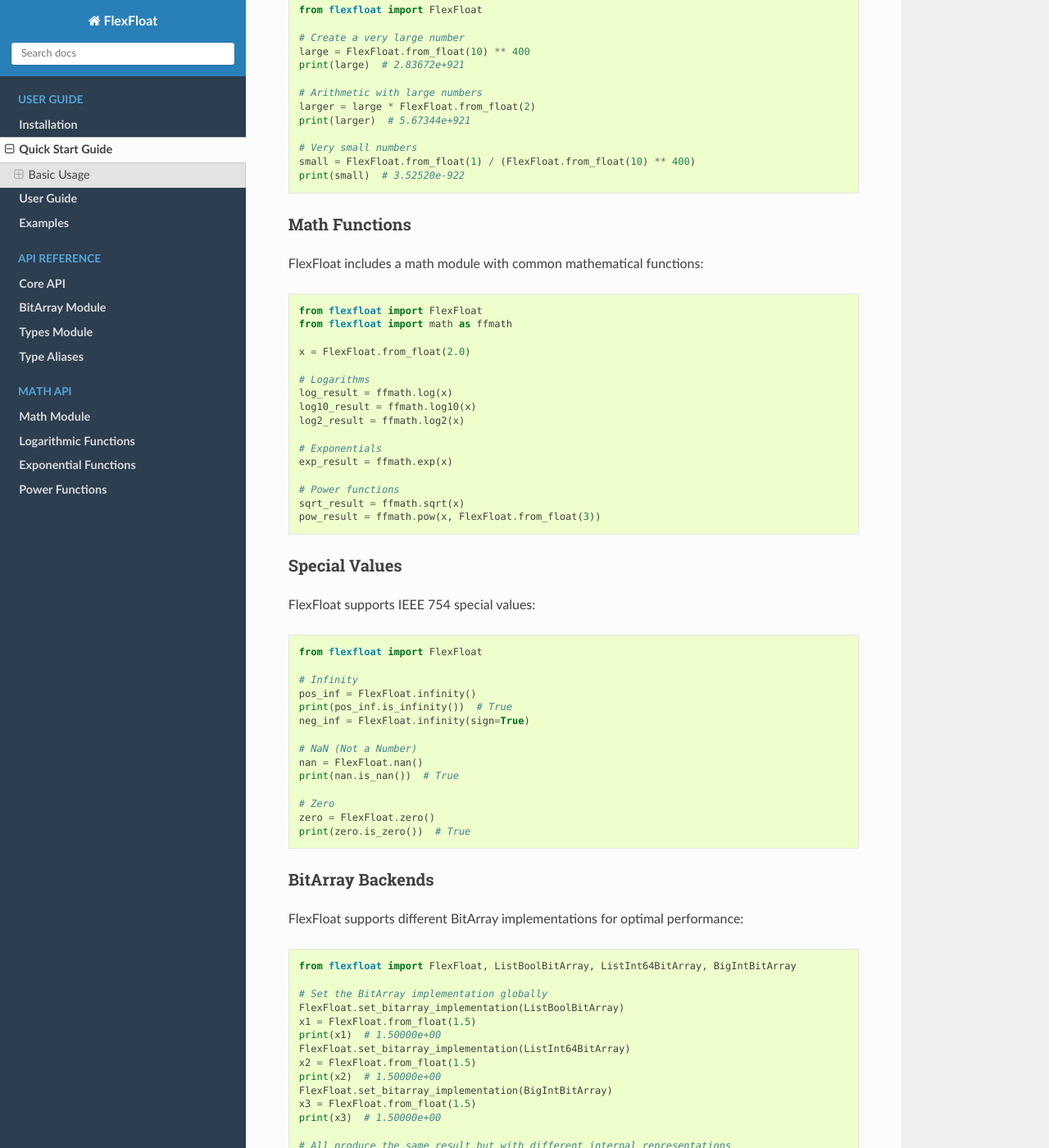
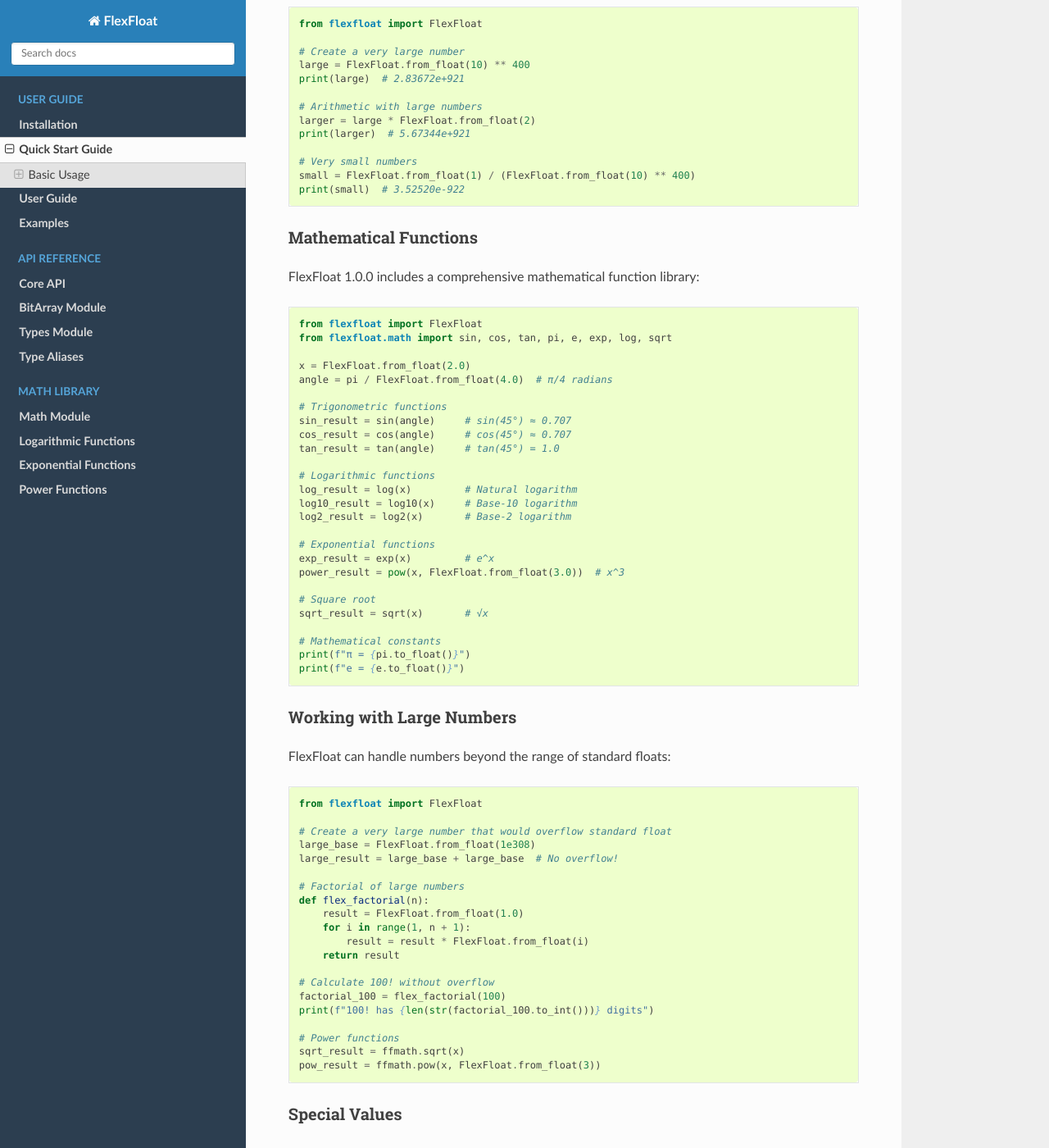
Before and after one commit to ferranSanchezLlado/flexfloat-py, a Sphinx documentation site: the page built from docs/source/quickstart.rst, in a window 1280 px wide and 1400 px high, scrolled down 1173 px. Shown: the whole window at 82% size. Built offline with Sphinx 7.4.7 and the Read the Docs theme 3.1.0, drawn with Linux system fonts in a browser that asks for light colours; pages that are not in the unit, such as notebooks, are missing from menus; some of the changed text lies outside the part shown.

Commit message:
Release FlexFloat 1.0.0 - Complete Math Library & Production Ready (#14)
* chore: bump version to 1.0.0, add changelog, and update documentation for stable release

* feat: add option to skip version bump in manual release workflow

* feat: include CHANGELOG.md in MANIFEST.in for package distribution

```diff
--- a/docs/source/quickstart.rst
+++ b/docs/source/quickstart.rst
@@ -1,7 +1,7 @@
 Quick Start Guide
 =================
 
-This guide will help you get started with FlexFloat quickly.
+This guide will help you get started with FlexFloat 1.0.0 quickly.
 
 Basic Usage
 -----------
@@ -14,12 +14,13 @@ Creating FlexFloat Numbers
    from flexfloat import FlexFloat
 
    # Create from float or int
-   x = FlexFloat.from_float(42)
+   x = FlexFloat.from_float(42.0)
    y = FlexFloat.from_float(3.14159)
-   # Create with custom precision (default is 11 exponent bits, 52 fraction bits)
-   # Not directly supported in constructor, but can be set via bitarray implementation
-   print(x)  # 4.20000e+01
-   print(y)  # 3.14159e+00
+   z = FlexFloat.from_int(1000)
+
+   print(x)  # FlexFloat representation of 42.0
+   print(y)  # FlexFloat representation of 3.14159
+   print(z)  # FlexFloat representation of 1000
 
 Arithmetic Operations
 ~~~~~~~~~~~~~~~~~~~~~
@@ -74,25 +75,63 @@ FlexFloat can handle numbers beyond the range of standard floats:
    small = FlexFloat.from_float(1) / (FlexFloat.from_float(10) ** 400)
    print(small)  # 3.52520e-922
 
-Math Functions
-~~~~~~~~~~~~~~
+Mathematical Functions
+~~~~~~~~~~~~~~~~~~~~~~
 
-FlexFloat includes a math module with common mathematical functions:
+FlexFloat 1.0.0 includes a comprehensive mathematical function library:
 
 .. code-block:: python
 
    from flexfloat import FlexFloat
-   from flexfloat import math as ffmath
+   from flexfloat.math import sin, cos, tan, pi, e, exp, log, sqrt
 
    x = FlexFloat.from_float(2.0)
+   angle = pi / FlexFloat.from_float(4.0)  # π/4 radians
 
-   # Logarithms
-   log_result = ffmath.log(x)
-   log10_result = ffmath.log10(x)
-   log2_result = ffmath.log2(x)
+   # Trigonometric functions
+   sin_result = sin(angle)     # sin(45°) ≈ 0.707
+   cos_result = cos(angle)     # cos(45°) ≈ 0.707
+   tan_result = tan(angle)     # tan(45°) = 1.0
 
-   # Exponentials
-   exp_result = ffmath.exp(x)
+   # Logarithmic functions
+   log_result = log(x)         # Natural logarithm
+   log10_result = log10(x)     # Base-10 logarithm
+   log2_result = log2(x)       # Base-2 logarithm
+
+   # Exponential functions
+   exp_result = exp(x)         # e^x
+   power_result = pow(x, FlexFloat.from_float(3.0))  # x^3
+
+   # Square root
+   sqrt_result = sqrt(x)       # √x
+
+   # Mathematical constants
+   print(f"π = {pi.to_float()}")
+   print(f"e = {e.to_float()}")
+
+Working with Large Numbers
+~~~~~~~~~~~~~~~~~~~~~~~~~~
+
+FlexFloat can handle numbers beyond the range of standard floats:
+
+.. code-block:: python
+
+   from flexfloat import FlexFloat
+
+   # Create a very large number that would overflow standard float
+   large_base = FlexFloat.from_float(1e308)
+   large_result = large_base + large_base  # No overflow!
+
+   # Factorial of large numbers
+   def flex_factorial(n):
+       result = FlexFloat.from_float(1.0)
+       for i in range(1, n + 1):
+           result = result * FlexFloat.from_float(i)
+       return result
+
+   # Calculate 100! without overflow
+   factorial_100 = flex_factorial(100)
+   print(f"100! has {len(str(factorial_100.to_int()))} digits")
 
    # Power functions
    sqrt_result = ffmath.sqrt(x)
```
Also changed, not shown: CHANGELOG.md (added, +69 -0 lines), README.md (+173 -47 lines), docs/source/index.rst (+59 -13 lines), docs/source/installation.rst (+21 -0 lines), flexfloat/__init__.py (+21 -8 lines), pyproject.toml (+4 -3 lines), .bumpversion.cfg, 2 other files.
